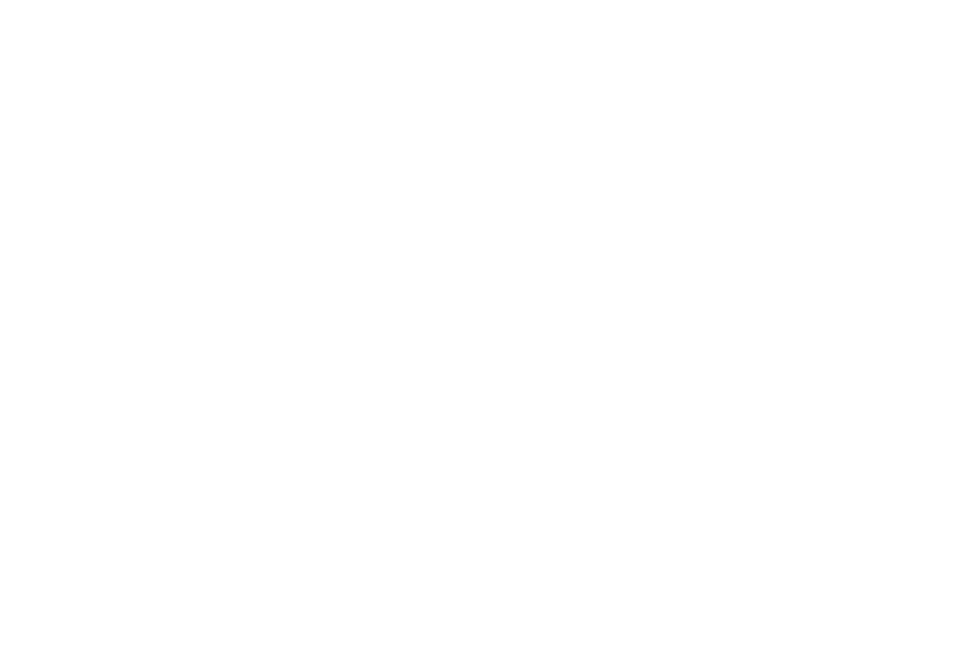
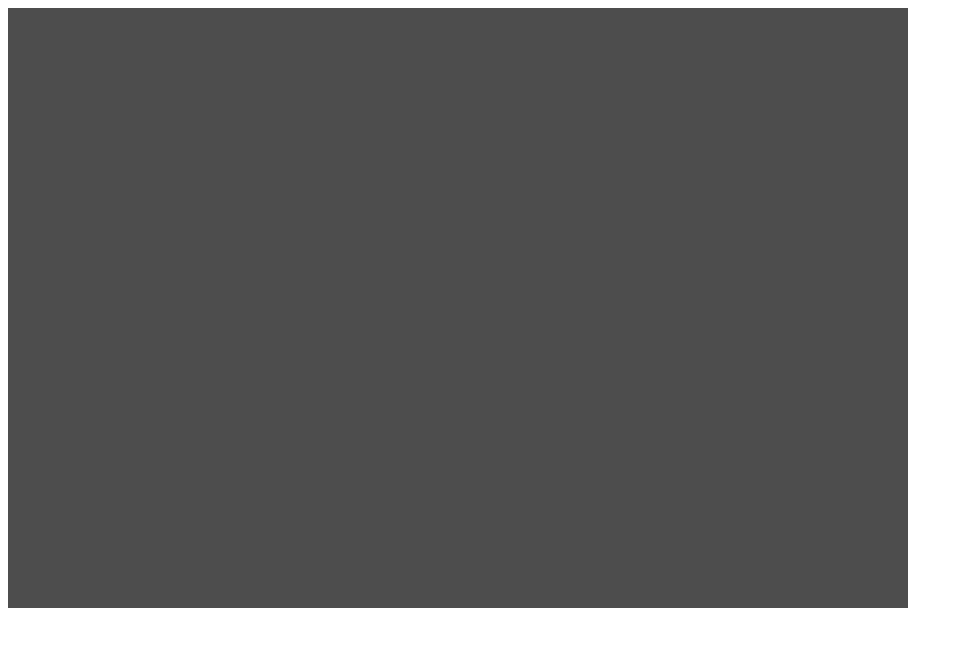
Before and after one commit to keepflowing/rubik.ts, a website built with webpack: page index.html in a window 1280 px wide. Shown: the whole page, without its empty margins (0-963 px from the left). Built offline with nearby package versions, Linux system fonts and the light colour scheme.

Commit message:
Add WebGL main

```diff
--- a/index.html
+++ b/index.html
@@ -8,6 +8,6 @@
   <script src="dist/bundle.js" defer></script>
 </head>
 <body>
-
+  <canvas height="600" width="900"></canvas>
 </body>
 </html>
--- a/src/index.ts
+++ b/src/index.ts
@@ -1,4 +1,36 @@
 import Cube from "./RubiksCube";
+
+// WebGL main
+function main() : void {
+  // Vertex shader program
+  const vsSource = `
+  attribute vec4 aVertexPosition;
+  uniform mat4 uModelViewMatrix;
+  uniform mat4 uProjectionMatrix;
+  void main() {
+    gl_Position = uProjectionMatrix * uModelViewMatrix * aVertexPosition;
+  }
+  `;
+
+  // Fragment shader program
+  const fsSource = `
+    void main() {
+      gl_FragColor = vec4(1.0, 1.0, 1.0, 1.0);
+    }
+  `;
+
+  const canvas = document.querySelector("canvas");
+  if(!canvas) return;
+
+  const gl = canvas.getContext("webgl");
+  if(!gl) return;
+
+  gl.clearColor(0.3, 0.3, 0.3, 1.0);
+  gl.clear(gl.COLOR_BUFFER_BIT);
+
+}
+
+main();
 
 const cube = new Cube();
 cube.print();
```
